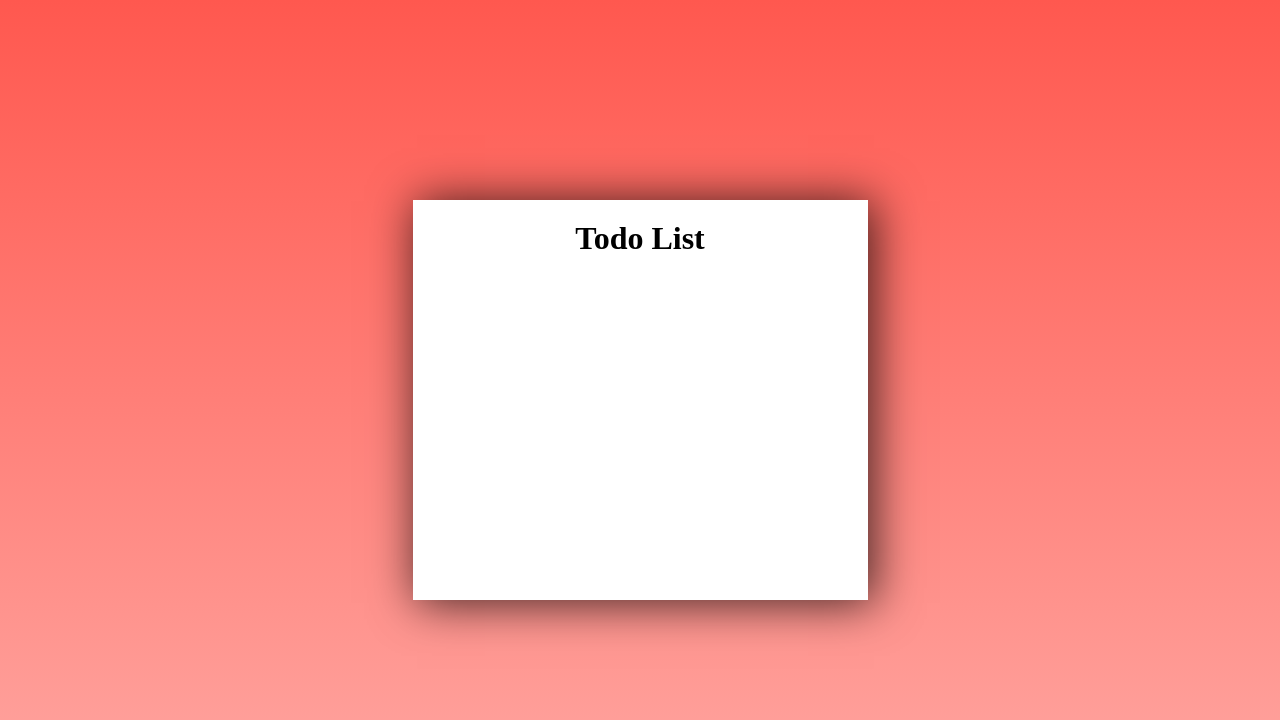
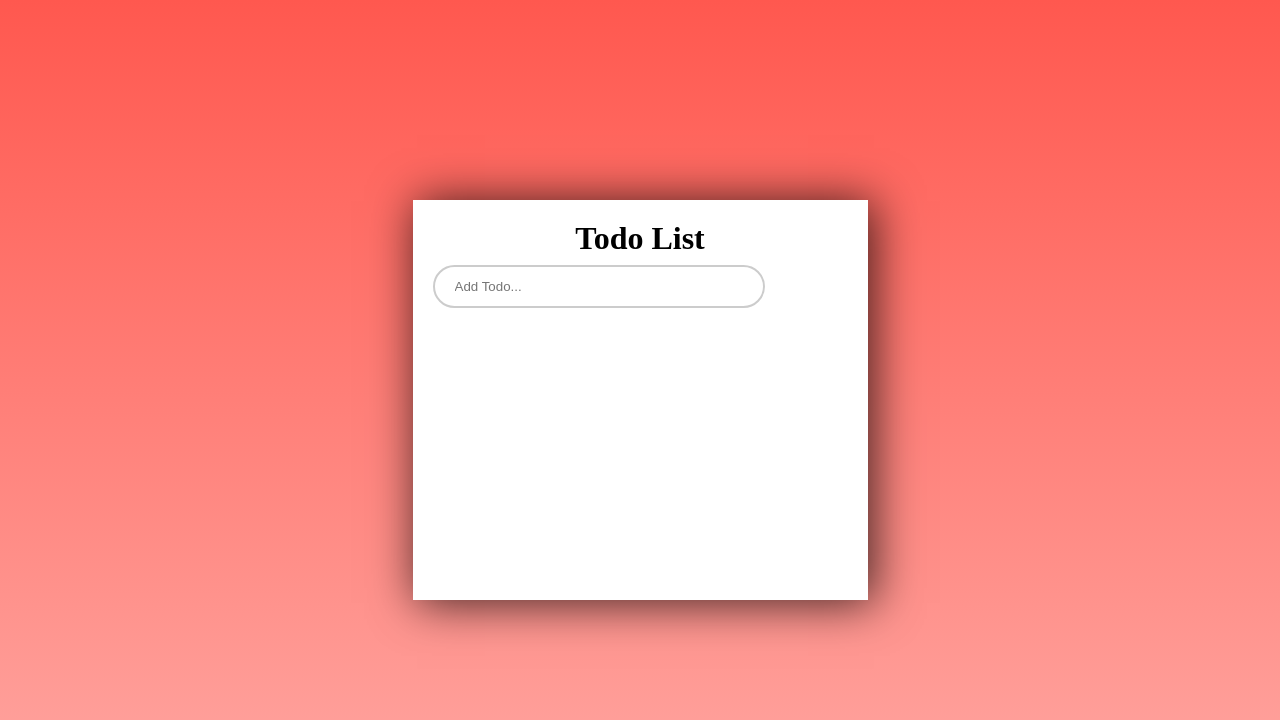
Before and after one commit to kody435/swipeable-todo-list, a React (Create React App) app: page / in a window 1280 px wide. Shown: the top 720 px of the page. Built offline with nearby package versions, Linux system fonts and the light colour scheme.

Commit message:
ya ya whatever

```diff
--- a/src/components/AddTodo.js
+++ b/src/components/AddTodo.js
@@ -1,21 +1,30 @@
-import React from 'react'
+import React , { useState } from 'react'
 import styled from 'styled-components';
 
-const styledInput = styled.input`
+const StyledInput = styled.input`
     width: 80%;
     padding:12px 20px;
     margin: 8px 0;
     display: inline-block;
     border: 2px solid #ccc;
-    border-radius: 4px;
+    border-radius: 25px;
 `;
 
 const AddTodo = () => {
+
+    const [title,setTitle] = useState('');
+
     return (
-        <form style={{display:"flex", alignItems:"center"}}>
-            <styledInput type="text" name="title" placeholder="Add Todo..." />
-        </form>
-    )
+      <form style={{ display: "flex", alignItems: "center" }}>
+        <StyledInput
+            type="text"
+            name="title"
+            placeholder="Add Todo..."
+            onChange={(e) => setTitle(e.target.value)}
+            required
+        />
+      </form>
+    );
 }
 
 export default AddTodo
```
